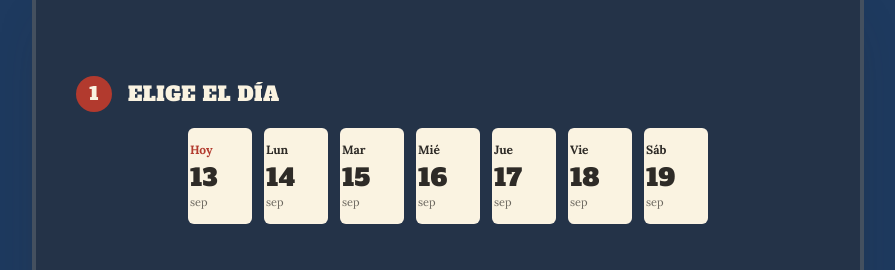
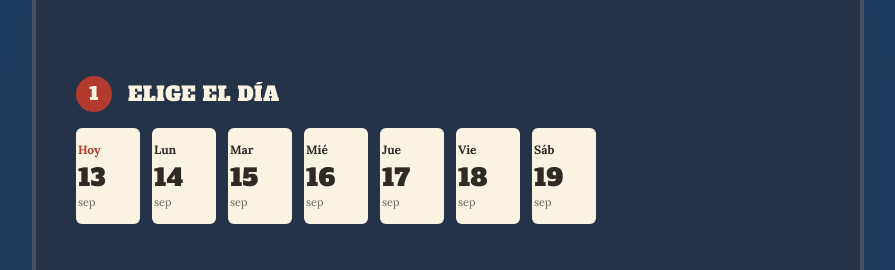
Before and after one commit to Nagomu26/your-barber-vintage, a React (Vite) app: page / in a window 1280 px wide. Shown: the part 2720-2990 px from the top of the page, without its empty margins (192-1087 px from the left). Built offline with nearby package versions, Linux system fonts and the light colour scheme; no server answers.

Commit message:
Fix: dias de reserva en fila unica alineada a izquierda con scroll

```diff
--- a/src/components/site/Booking.tsx
+++ b/src/components/site/Booking.tsx
@@ -240,7 +240,7 @@ export function Booking({ onOpenLegal }: { onOpenLegal: (docId: LegalDocId) => v
           <Reveal>
             <Paso numero={1} titulo="Elige el día">
               <div
-                className="flex flex-wrap justify-center gap-3"
+                className="flex gap-3 overflow-x-auto pb-2"
                 role="listbox"
                 aria-label="Selecciona un día"
               >
```
